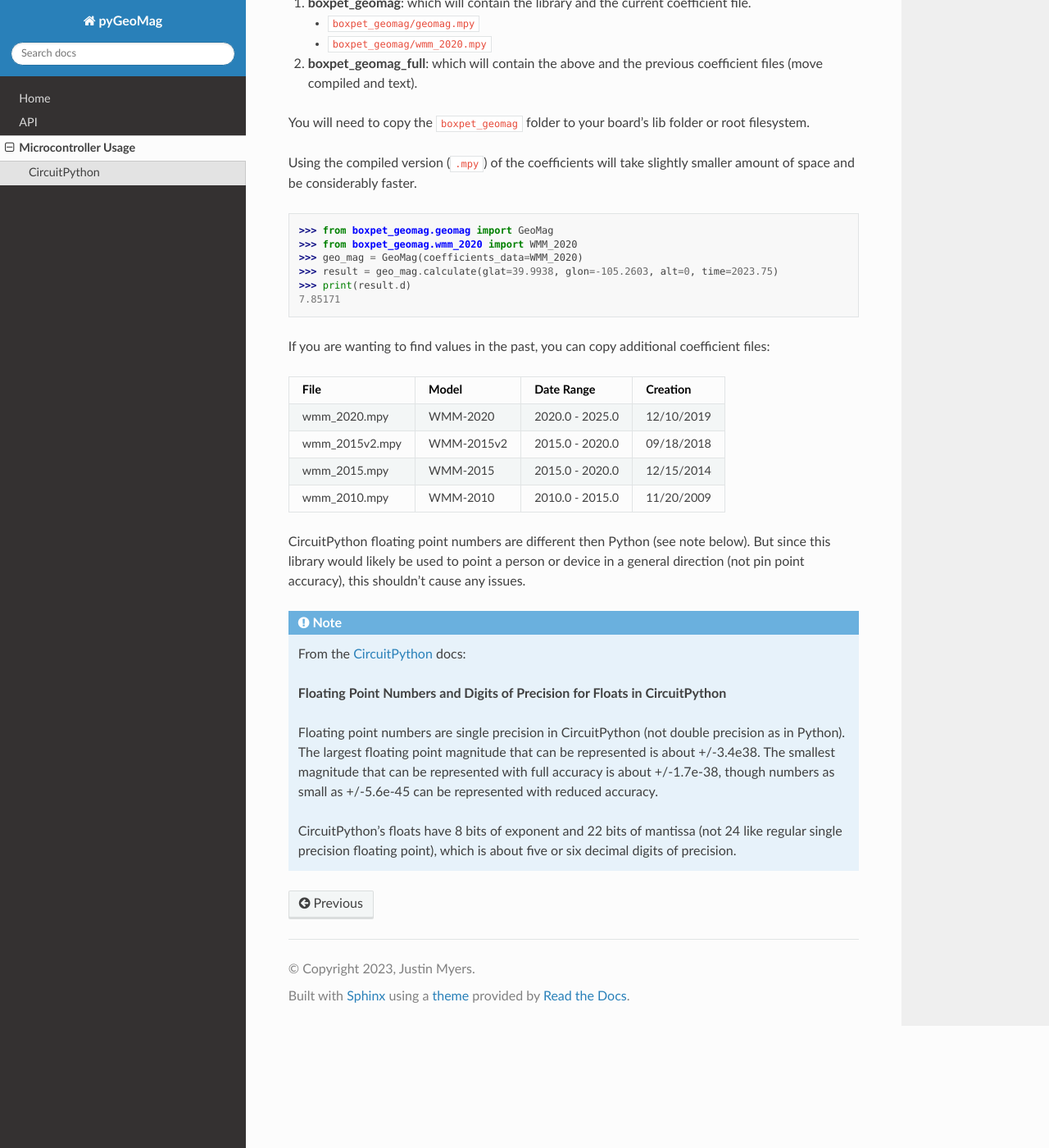
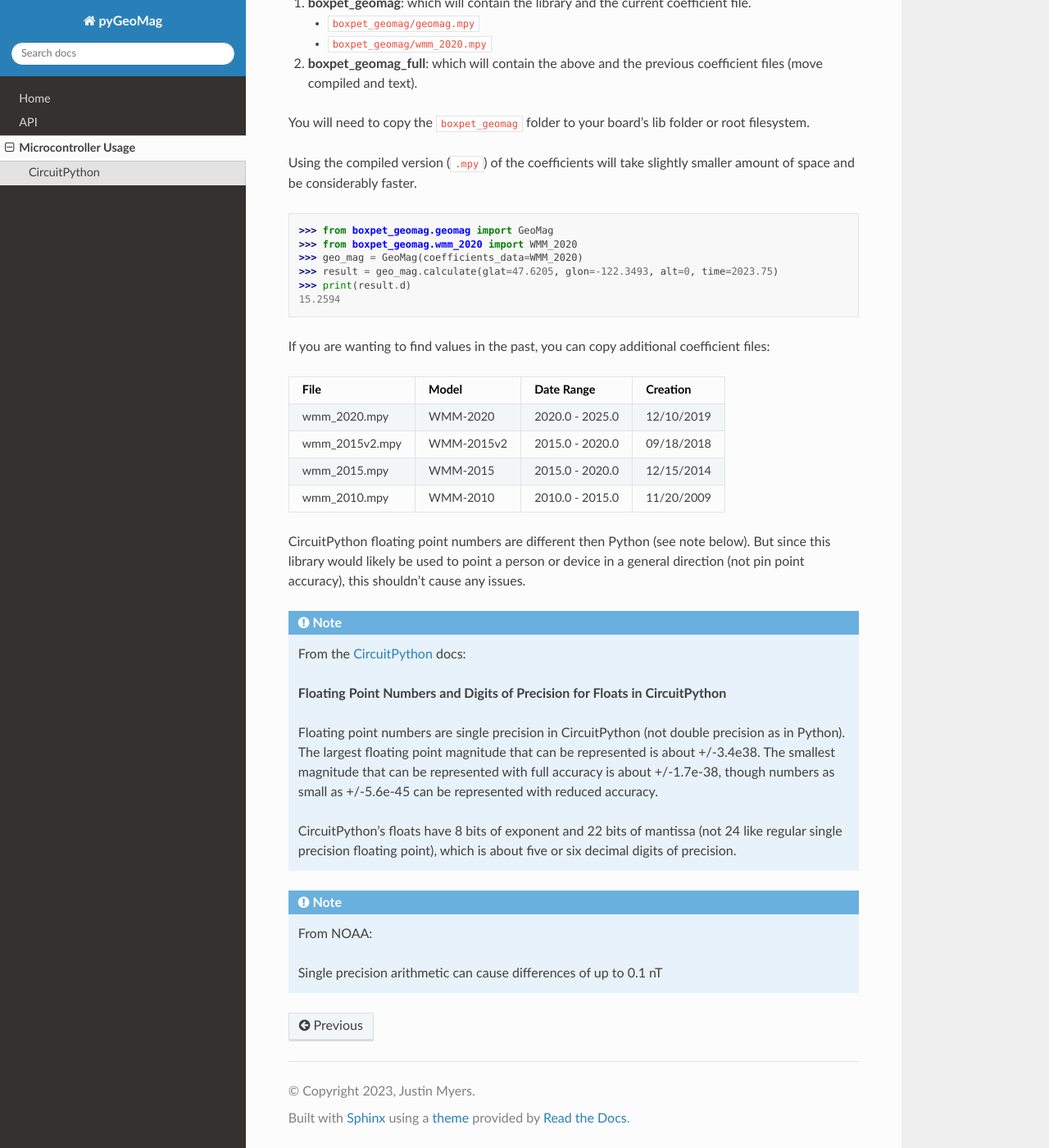
Before and after one commit to boxpet/pygeomag, a Sphinx documentation site: the page built from docs/microcontrollers.rst, in a window 1280 px wide and 1400 px high, scrolled down 272 px. Shown: the whole window at 82% size. Built offline with Sphinx 7.4.7 and the Read the Docs theme 2.0.0, drawn with Linux system fonts in a browser that asks for light colours; the version number could not be read and is left out.

Commit message:
Documentation update (#12)

```diff
--- a/docs/microcontrollers.rst
+++ b/docs/microcontrollers.rst
@@ -23,9 +23,9 @@ faster.
    >>> from boxpet_geomag.geomag import GeoMag
    >>> from boxpet_geomag.wmm_2020 import WMM_2020
    >>> geo_mag = GeoMag(coefficients_data=WMM_2020)
-   >>> result = geo_mag.calculate(glat=39.9938, glon=-105.2603, alt=0, time=2023.75)
+   >>> result = geo_mag.calculate(glat=47.6205, glon=-122.3493, alt=0, time=2023.75)
    >>> print(result.d)
-   7.85171
+   15.2594
 
 If you are wanting to find values in the past, you can copy additional coefficient files:
 
@@ -56,3 +56,8 @@ used to point a person or device in a general direction (not pin point accuracy)
 
    CircuitPython's floats have 8 bits of exponent and 22 bits of mantissa (not 24 like regular single precision floating
    point), which is about five or six decimal digits of precision.
+
+.. note::
+   From NOAA:
+
+   Single precision arithmetic can cause differences of up to 0.1 nT
```
Also changed, not shown: README.rst (+49 -9 lines), 1 other file.
